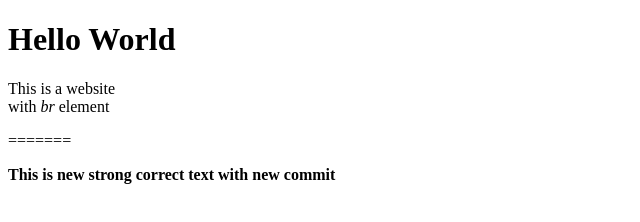
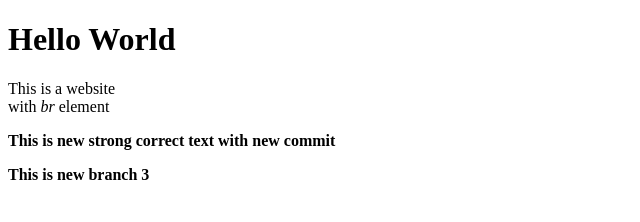
Before and after one commit to AnastasiaShakhova/LAB_1.1, a plain HTML site: page index.html in a window 1280 px wide. Shown: the whole page, without its empty margins (0-640 px from the left). Drawn offline with Linux system fonts and the light colour scheme.

Commit message:
First Commit from new_branch_3

```diff
--- a/index.html
+++ b/index.html
@@ -7,7 +7,7 @@
 <body>
 <h1>Hello World</h1>
 <p>This is a website<br>with <em>br</em> element</p>
-=======
 <p><strong>This is new strong correct text with new commit</strong></p>
+<p><b>This is new branch 3</b></p>
 </body>
 </html>
```
